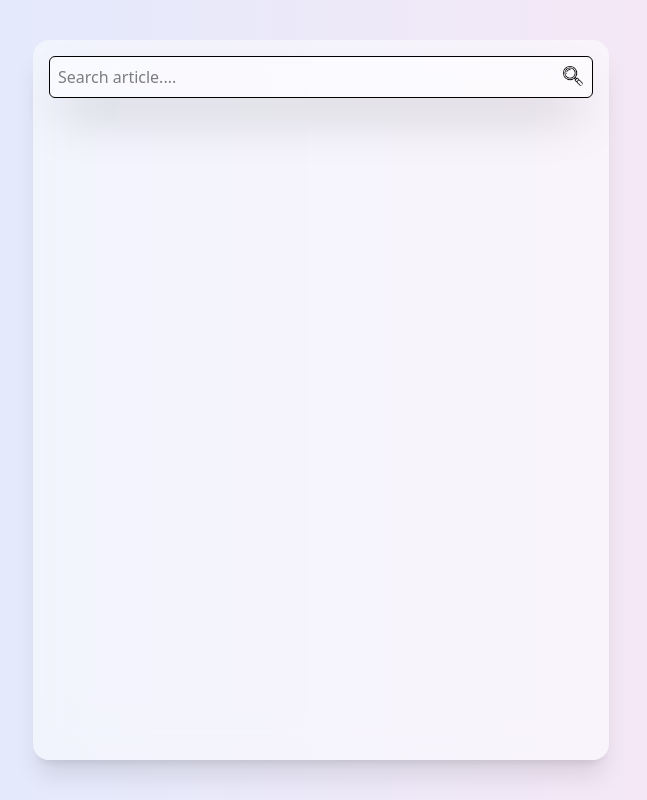
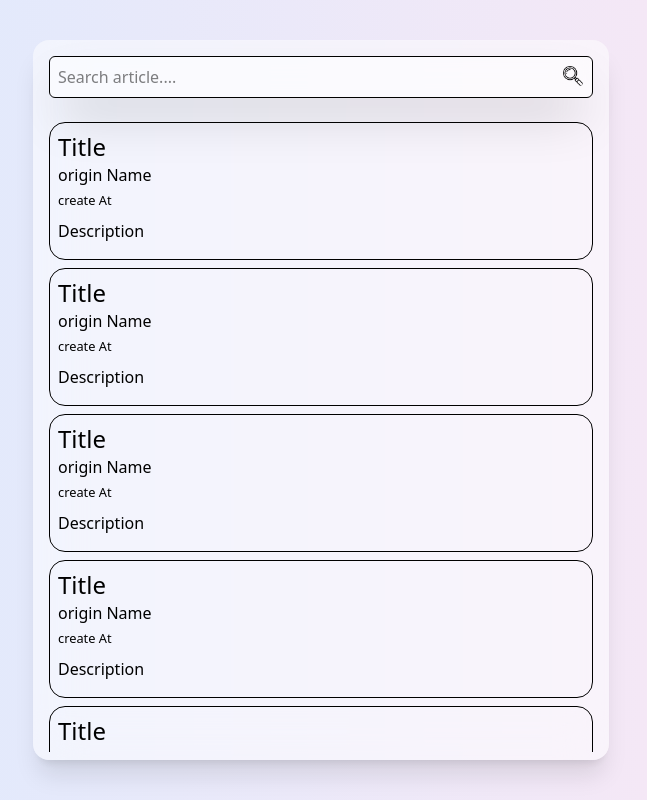
Before and after one commit to mamsky/Front-End-THT, a React (Vite) app: page / in a window 1280 px wide. Shown: the whole page, without its empty margins (319-966 px from the left). Built offline with nearby package versions, Linux system fonts and the light colour scheme.

Commit message:
Feat: List Article

```diff
--- a/src/features/UI/pages/ArticlePage.tsx
+++ b/src/features/UI/pages/ArticlePage.tsx
@@ -1,3 +1,4 @@
+import ListArticle from "../../article/ListArticle";
 import SearchArticleForm from "../../article/SearchArticleForm";
 import Layout from "../../components/Layout";
 
@@ -8,6 +9,14 @@ const ArticlePage = () => {
         <section className="p-2 w-full">
           <SearchArticleForm />
         </section>
+        <article className="flex flex-col gap-2 p-2 w-full max-h-[95%] overflow-y-scroll scrollbar">
+          <ListArticle />
+          <ListArticle />
+          <ListArticle />
+          <ListArticle />
+          <ListArticle />
+          <ListArticle />
+        </article>
       </main>
     </Layout>
   );
--- /dev/null
+++ b/src/features/article/ListArticle.tsx
@@ -0,0 +1,14 @@
+const ListArticle = () => {
+  return (
+    <a href="#" target="_blank">
+      <div className="border p-2 rounded-2xl">
+        <h1 className="text-2xl">Title</h1>
+        <p>origin Name</p>
+        <small>create At</small>
+        <p className="my-2">Description</p>
+      </div>
+    </a>
+  );
+};
+
+export default ListArticle;
```
